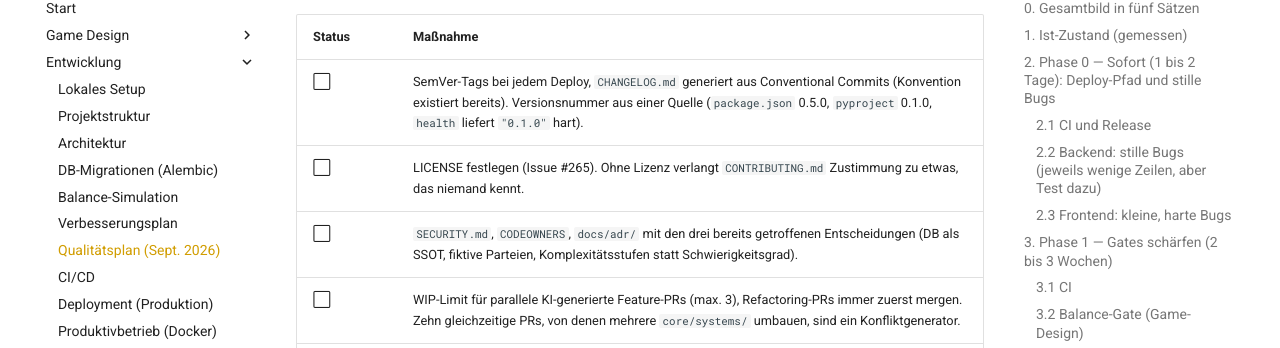
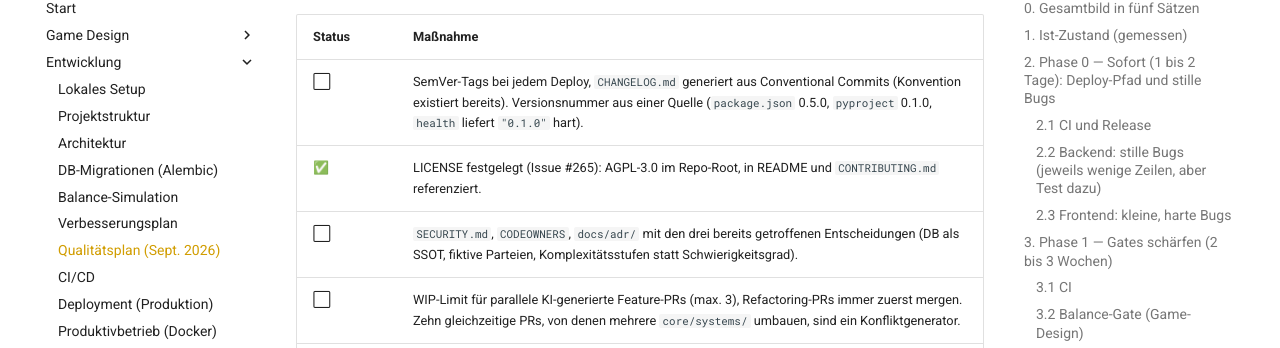
Before and after one commit to lichtbaer/politikpraxis, an MkDocs documentation site: the page built from docs/entwicklung/qualitaetsplan.md, in a window 1280 px wide and 900 px high, scrolled down 12751 px. Shown: the part 100-448 px from the top of the window. Built offline with MkDocs 1.6.1 and Material for MkDocs 9.7.7, drawn with Linux system fonts in a browser that asks for light colours; comment, search, counter and statistics services are not loaded.

Commit message:
docs: AGPL-3.0 als Projektlizenz festlegen (#265)
Letztes offenes Akzeptanzkriterium von #265: Die Lizenzwahl lag laut Issue
explizit beim Maintainer und ist auf AGPL-3.0 gefallen.

- LICENSE (verbatim AGPL-3.0, kanonische Fassung mit https-URLs) im Repo-Root
- README-Abschnitt "Lizenz & Beitragen": Platzhalter ersetzt, inkl. Hinweis auf
  Paragraf 13 (Remote Network Interaction), der fuer ein Browser-Spiel mit
  Server-Deployment der praktisch relevante Teil ist
- CONTRIBUTING.md: Beitraege stehen unter derselben Lizenz statt unter einer
  "dann geltenden" Lizenz, die es noch nicht gab
- Qualitaetsplan: LICENSE-Zeile abgehakt

Co-Authored-By: Claude Opus 5 <noreply@anthropic.com>
Claude-Session: https://claude.ai/code/session_01AkiR27oHE7bL8kcqMskvyt

```diff
--- a/docs/entwicklung/qualitaetsplan.md
+++ b/docs/entwicklung/qualitaetsplan.md
@@ -262,7 +262,7 @@ tastaturbedienbar; EN-Spieler sehen kein deutsches Protokoll; `mypy --strict` f
 | Status | Maßnahme |
 |---|---|
 | ⬜ | SemVer-Tags bei jedem Deploy, `CHANGELOG.md` generiert aus Conventional Commits (Konvention existiert bereits). Versionsnummer aus einer Quelle (`package.json` 0.5.0, `pyproject` 0.1.0, `health` liefert `"0.1.0"` hart). |
-| ⬜ | LICENSE festlegen (Issue #265). Ohne Lizenz verlangt `CONTRIBUTING.md` Zustimmung zu etwas, das niemand kennt. |
+| ✅ | LICENSE festgelegt (Issue #265): AGPL-3.0 im Repo-Root, in README und `CONTRIBUTING.md` referenziert. |
 | ⬜ | `SECURITY.md`, `CODEOWNERS`, `docs/adr/` mit den drei bereits getroffenen Entscheidungen (DB als SSOT, fiktive Parteien, Komplexitätsstufen statt Schwierigkeitsgrad). |
 | ⬜ | WIP-Limit für parallele KI-generierte Feature-PRs (max. 3), Refactoring-PRs immer zuerst mergen. Zehn gleichzeitige PRs, von denen mehrere `core/systems/` umbauen, sind ein Konfliktgenerator. |
 | ⬜ | Entscheidung zur Playtest-Sperre: `gesperrte_stufen: [2, 3]` blockiert die Hälfte der dokumentierten Spielerfahrung inkl. Bundesrat-Lobbying. Entweder freigeben oder prominent in README/Doku als Playtest-Zustand kennzeichnen. |
```
Also changed, not shown: CONTRIBUTING.md (+2 -3 lines), README.md (+7 -4 lines), 1 other file.
